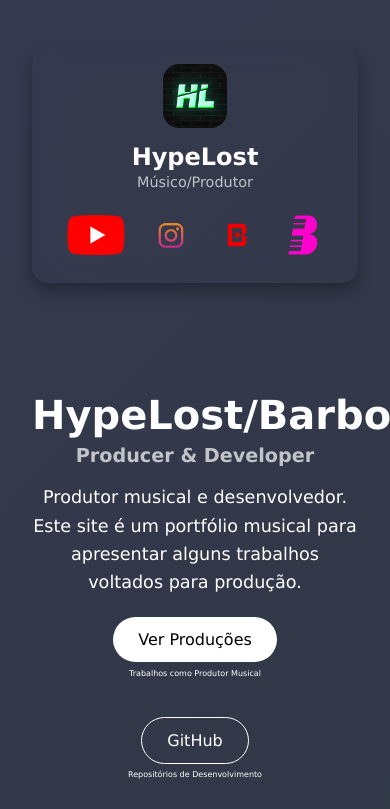
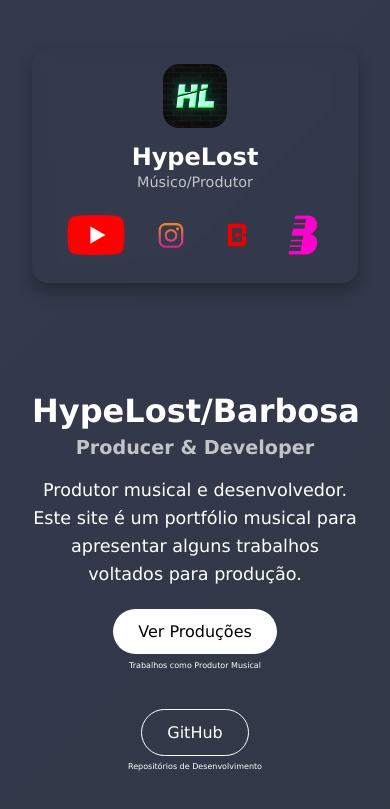
Before and after one commit to dbarbosadavid/Portfolio-HypeLost, a React (Vite) app: page / in a window 390 px wide. Shown: the top 809 px of the page. Built offline with nearby package versions, Linux system fonts and the light colour scheme.

Commit message:
Update font-size of h1 in inicial-page to use clamp for better responsiveness

```diff
--- a/src/styles/InicialPage.css
+++ b/src/styles/InicialPage.css
@@ -11,8 +11,9 @@
 }
 
 .inicial-page h1 {
-  font-size: clamp(2.5rem, 10%, 3.5rem);
+  font-size: clamp(200%, 10%, 100%);
   margin-bottom: 1rem;
+  max-width: 100%;
 }
 
 .inicial-page h1 span {
```
